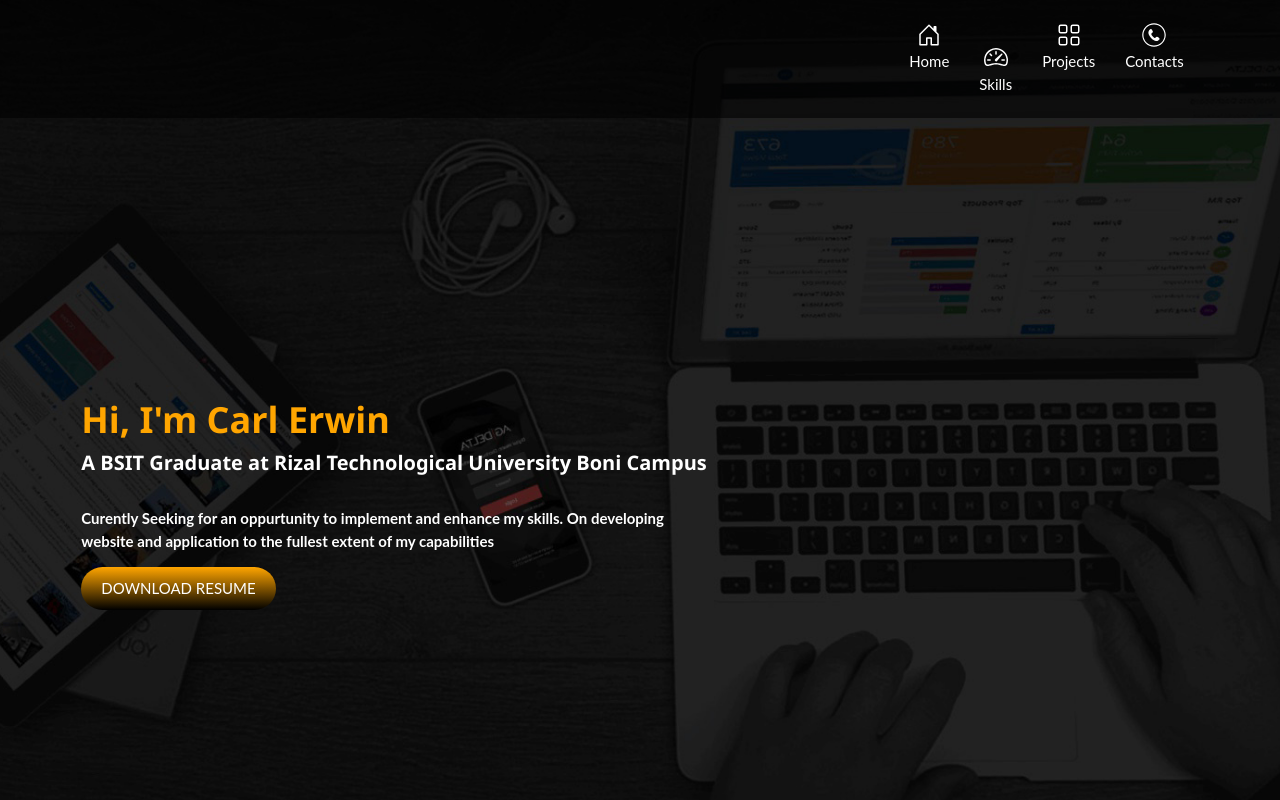
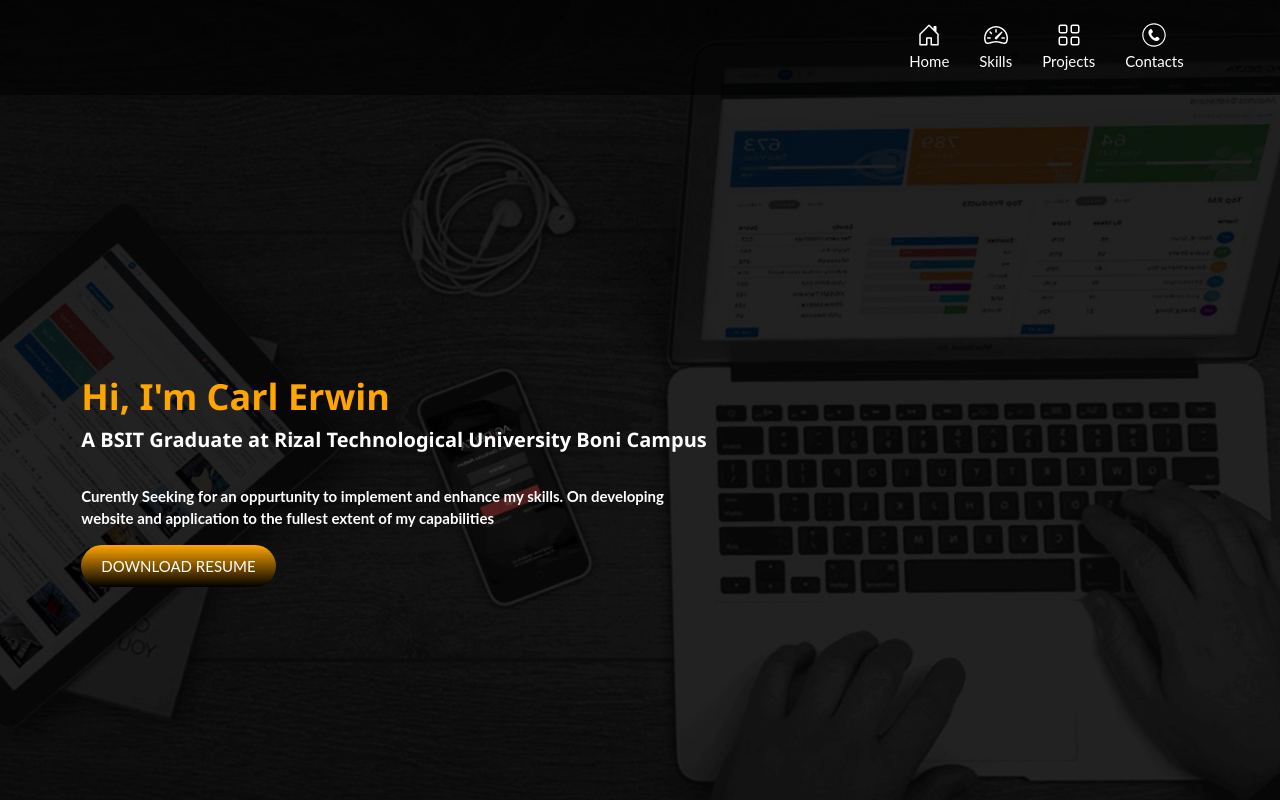
Before and after one commit to carl2525/carl2525.github.io, a plain HTML site: page portfolio/index.html in a window 1280 px wide. Shown: the top 800 px of the page. Drawn offline with nearby package versions, Linux system fonts and the light colour scheme.

Commit message:
Update index.html

```diff
--- a/portfolio/index.html
+++ b/portfolio/index.html
@@ -122,8 +122,6 @@
             </li>
             <li>
               <a href="#progskills" class="nav-link text-white hover-underline-animation">
-
-              <a href="#" class="nav-link text-white">
 
                 <svg class="bi d-block mx-auto mb-1" width="24" height="24"><use xlink:href="#speedometer2"/></svg>
                 Skills
```
